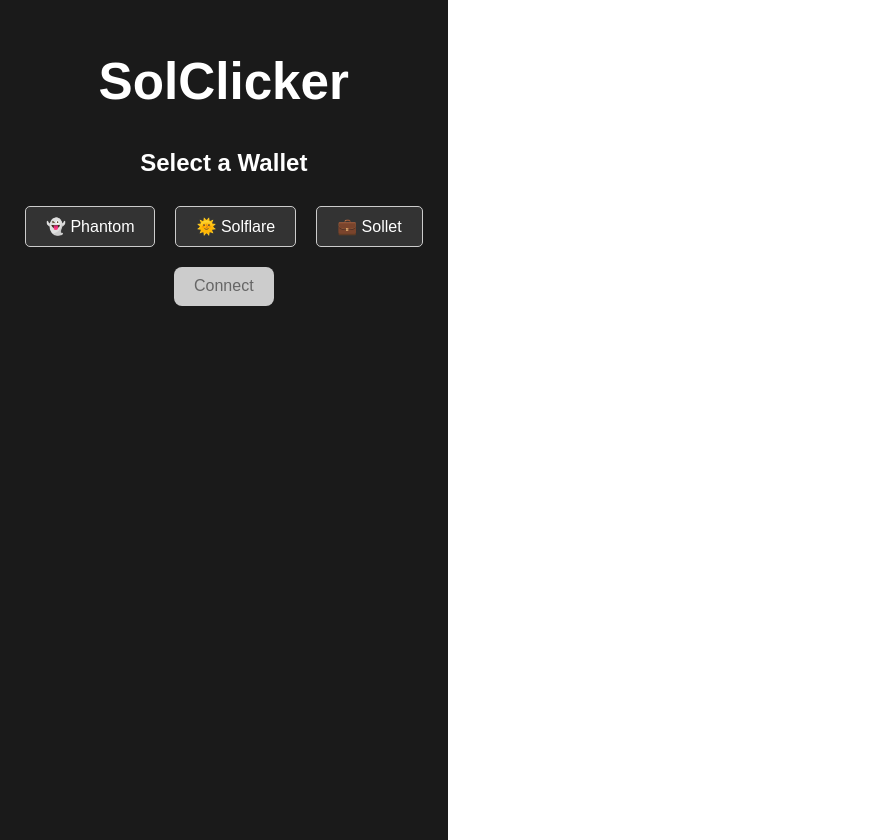
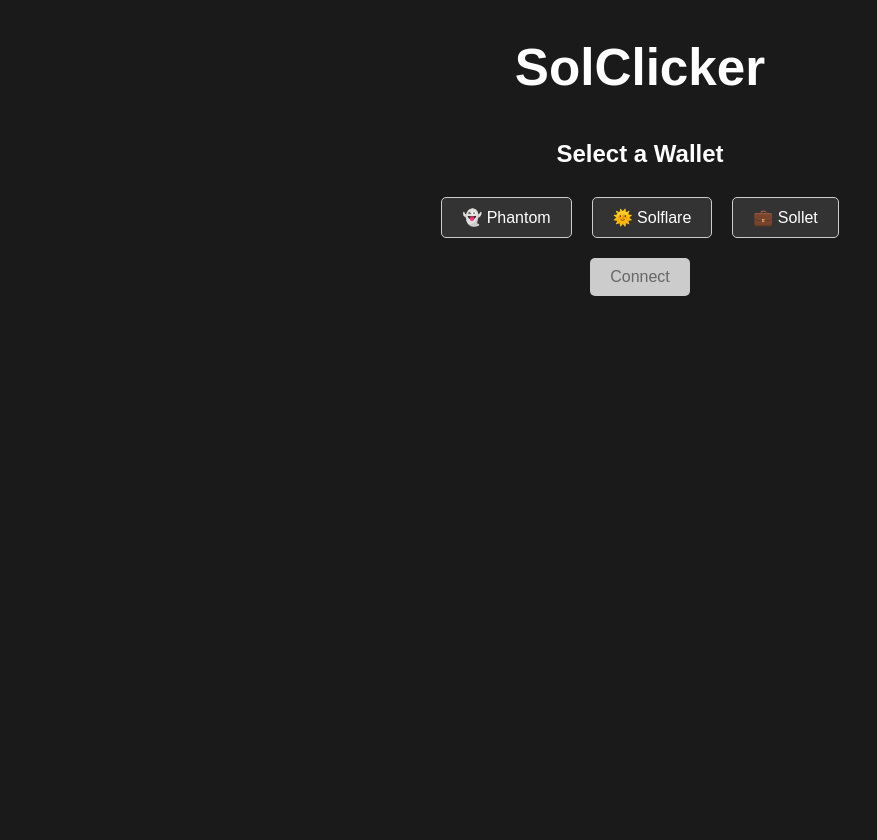
Before and after one commit to apestrDAO/sol_clicker, a React (Vite) app: page / in a window 1280 px wide. Shown: the whole page, without its empty margins (0-877 px from the left). Built offline with nearby package versions, Linux system fonts and the light colour scheme.

Commit message:
Update index.css

```diff
--- a/src/index.css
+++ b/src/index.css
@@ -22,39 +22,14 @@
   min-height: 100vh;
 }
 
+#root {
+  width: 100%;
+  height: 100vh;
+}
+
 h1 {
   font-size: 3.2em;
   line-height: 1.1;
+  margin: 0;
+  padding: 20px 0;
 }
-
-button {
-  border-radius: 8px;
-  border: 1px solid transparent;
-  padding: 0.6em 1.2em;
-  font-size: 1em;
-  font-weight: 500;
-  font-family: inherit;
-  background-color: #1a1a1a;
-  cursor: pointer;
-  transition: border-color 0.25s;
-}
-button:hover {
-  border-color: #646cff;
-}
-button:focus,
-button:focus-visible {
-  outline: 4px auto -webkit-focus-ring-color;
-}
-
-@media (prefers-color-scheme: light) {
-  :root {
-    color: #213547;
-    background-color: #ffffff;
-  }
-  a:hover {
-    color: #747bff;
-  }
-  button {
-    background-color: #f9f9f9;
-  }
-}
```
